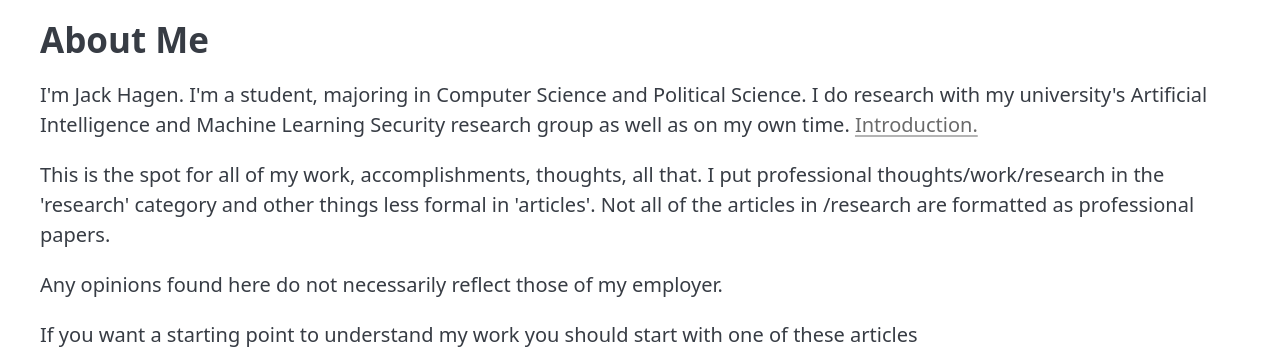
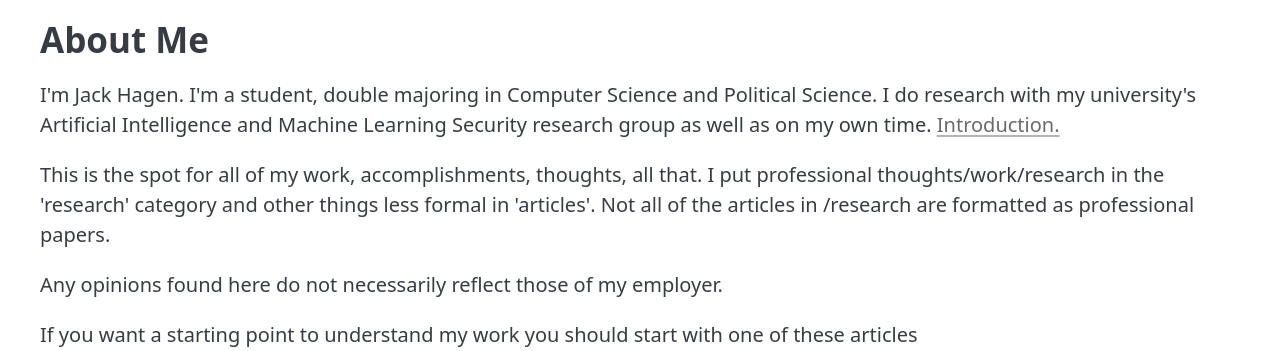
Before and after one commit to ThisIsNotANamepng/blog, a Flask app: page / in a window 1280 px wide. Shown: the part 105-456 px from the top of the page. Run offline with Flask 3, Linux system fonts and the light colour scheme.

Commit message:
Added double major

```diff
--- a/templates/index.html
+++ b/templates/index.html
@@ -17,7 +17,7 @@
     <main class="container">
         <section id="about">
             <h2>About Me</h2>
-            <p>I'm Jack Hagen. I'm a student, majoring in Computer Science and Political Science. I do research with my university's Artificial Intelligence and Machine Learning Security research group as well as on my own time. <a href="/articles/Introduction">Introduction.</a></p>
+            <p>I'm Jack Hagen. I'm a student, double majoring in Computer Science and Political Science. I do research with my university's Artificial Intelligence and Machine Learning Security research group as well as on my own time. <a href="/articles/Introduction">Introduction.</a></p>
             <p>This is the spot for all of my work, accomplishments, thoughts, all that. I put professional thoughts/work/research in the 'research' category and other things less formal in 'articles'. Not all of the articles in /research are formatted as professional papers.</p>
             <p>Any opinions found here do not necessarily reflect those of my employer.</p>
             <p>If you want a starting point to understand my work you should start with one of these articles</p>
```
